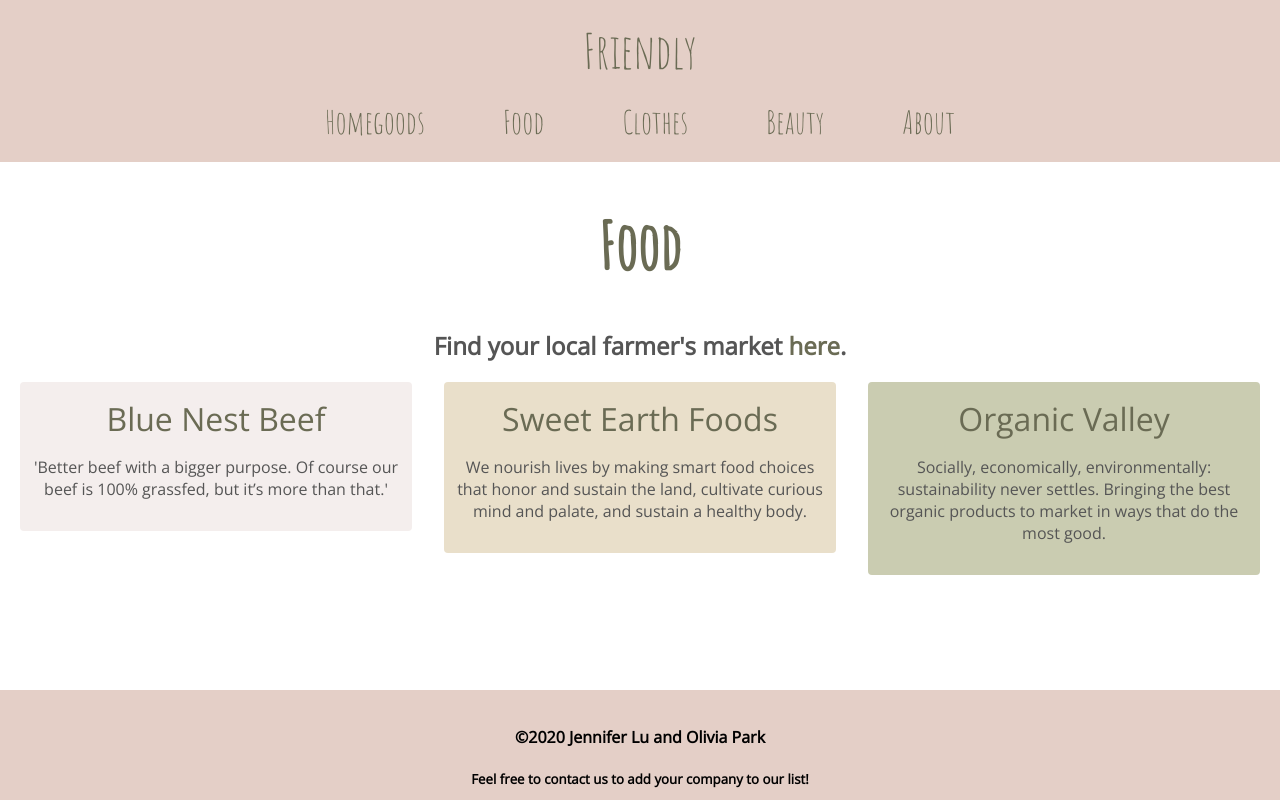
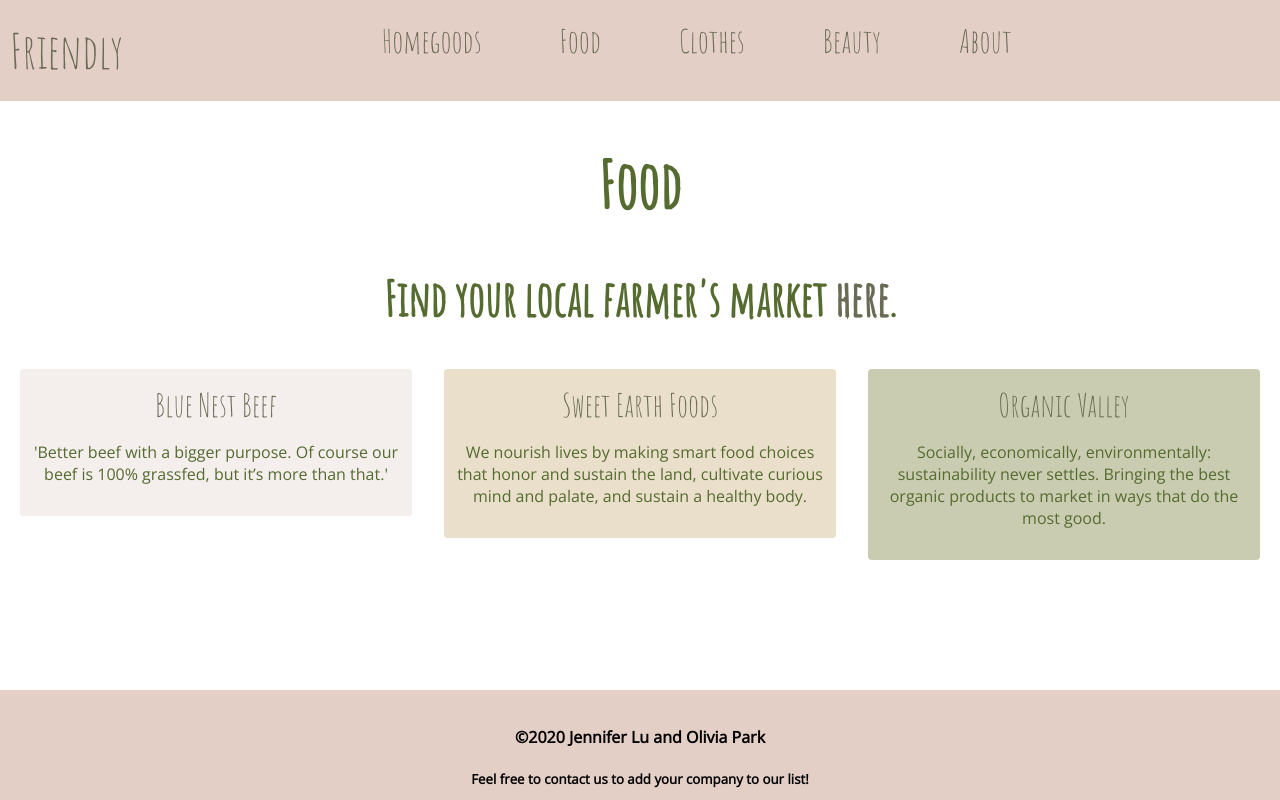
Before and after one commit to op1346/expert-succotash-react, a React (Create React App) app: page /#/food in a window 1280 px wide. Built offline with nearby package versions, Linux system fonts and the light colour scheme.

Commit message:
Make space for user login

```diff
--- a/src/App.css
+++ b/src/App.css
@@ -25,6 +25,8 @@
 /* ---------------------- NAVBVAR ---------------------- */
 .nav-container {
   /* border: 1px solid red; */
+  display: flex;
+  flex-direction: row;
   background-color: #e4cfc7;
   padding: 10px;
 }
@@ -32,16 +34,14 @@
 .logo-container {
   /* border: 1px solid red; */
   display: flex;
+  align-items: flex-start;
   justify-content: center;
-}
-
-.nav-logo {
-  /* border: 1px solid orange; */
   font-family: "Amatic SC", sans-serif;
   color: #6a6b54;
   padding: 10px 0;
   font-size: 3rem;
 }
+
 .nav-logo:hover {
   color: white;
 }
@@ -63,18 +63,10 @@
   /* background-color: #f4eeed; */
   padding: 0 20px;
   padding-bottom: 8rem;
+  font-family: "Amatic SC", sans-serif;
   font-size: 2rem;
   text-align: center;
-  color: #555555;
-}
-
-.page-title {
-  color: #6a6b54;
-  font-family: "Amatic SC", sans-serif;
-}
-
-.sub-title-text {
-  font-size: 1.5rem;
+  color: #556b2f;
 }
 
 
--- a/src/components/NavBar.jsx
+++ b/src/components/NavBar.jsx
@@ -5,7 +5,7 @@
   return(
     <div className="nav-container">
       <div className="logo-container">
-        <Link to="/" className="nav-logo">Friendly</Link>
+        <Link to="/" >Friendly</Link>
       </div>
       <div className="nav-links">
         <Link to="/homegoods">Homegoods</Link>
```
